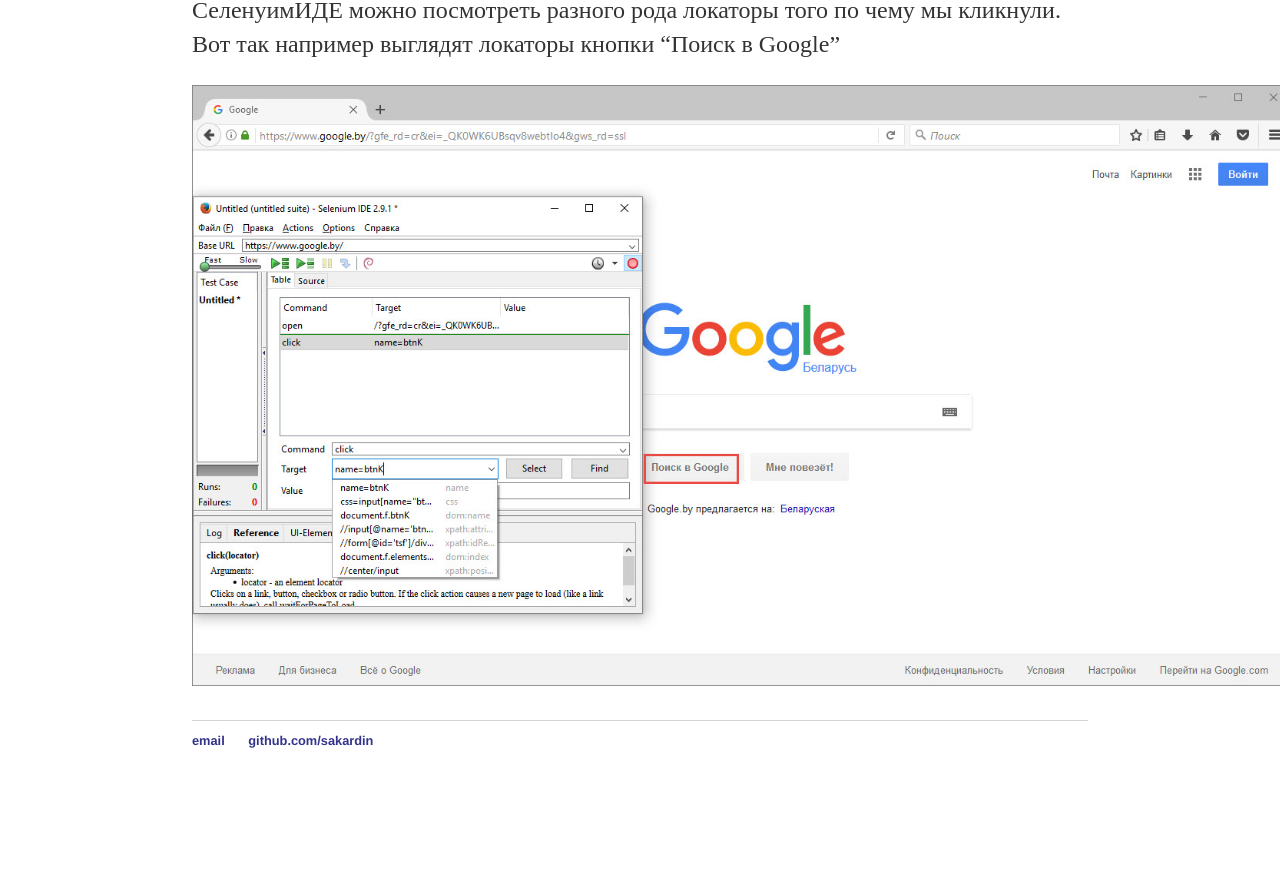
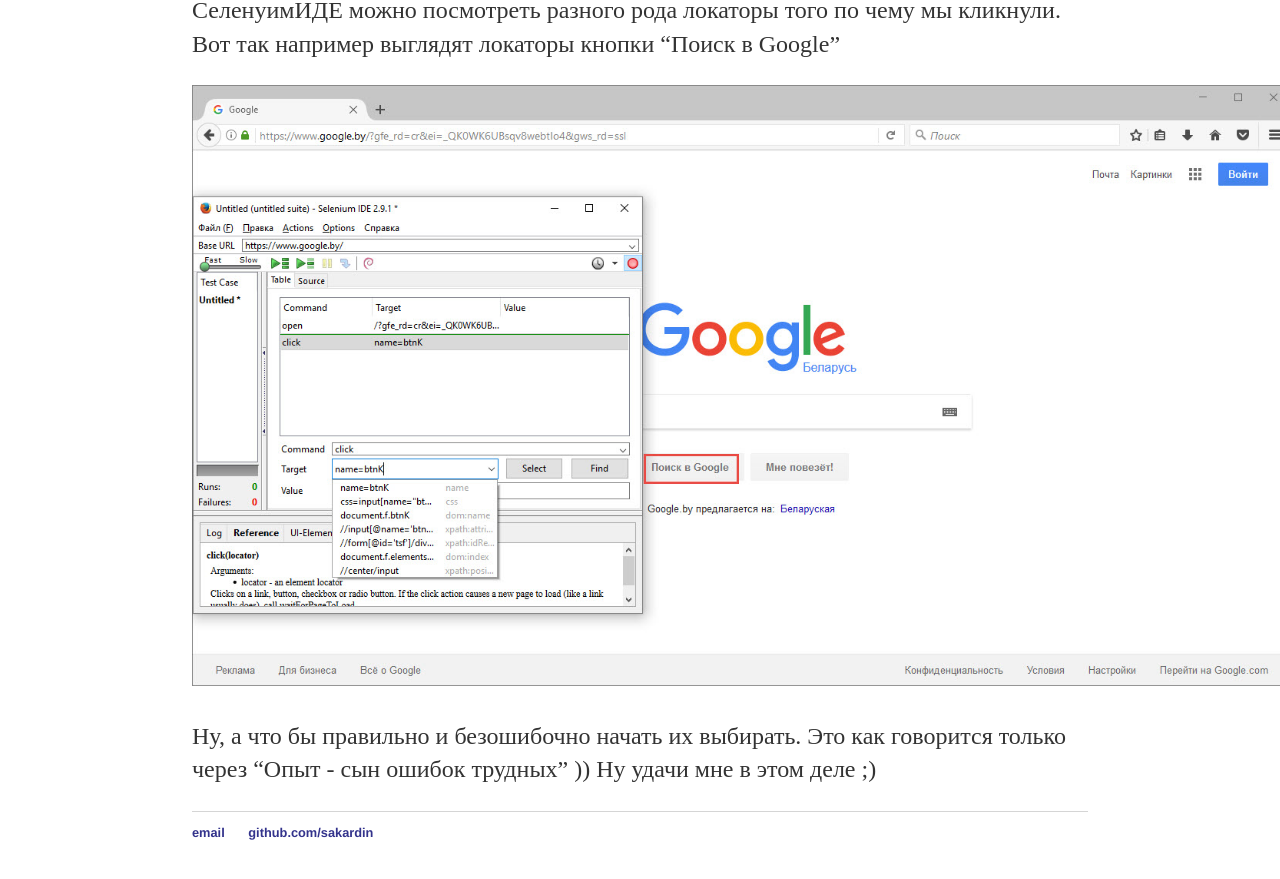
Before and after one commit to Sakardin/sakardin.github.io, a Jekyll site: the page built from _posts/2017-02-27-Locators.md, in a window 1280 px wide and 900 px high, scrolled down 2456 px. Shown: the top 879 px of the window. Built offline with Jekyll 4.4.1, drawn with Linux system fonts in a browser that asks for light colours; before the commit the page ends 3264 px from its top, so only the background shows below that.

```diff
--- a/_posts/2017-02-27-Locators.md
+++ b/_posts/2017-02-27-Locators.md
@@ -121,3 +121,7 @@
 Вот так например выглядят локаторы кнопки "Поиск в Google"
 
 ![Google_button]({{ site.url }}/pict/locators/google_button.jpg)
+
+Ну, а что бы правильно и безошибочно начать их выбирать. Это как говорится только через
+"Опыт - сын ошибок трудных" ))
+Ну удачи мне в этом деле ;)
```
